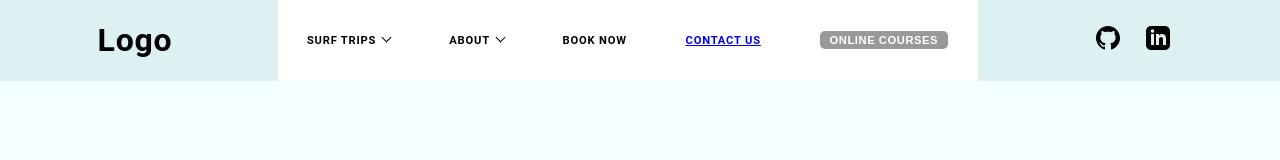
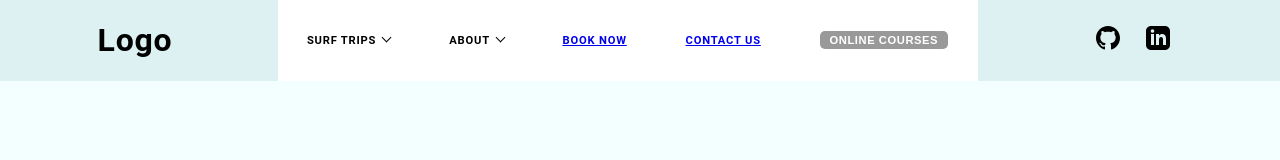
Before and after one commit to AaronoKwok/foam-patrol2, a React (Create React App) app: page /bookNow in a window 1280 px wide. Shown: the top 160 px of the page. Built offline with nearby package versions, Linux system fonts and the light colour scheme.

Commit message:
nav additions

```diff
--- a/src/App.js
+++ b/src/App.js
@@ -1,9 +1,9 @@
 import React from "react"
 import {Routes, Route} from "react-router-dom"
 
-import Header from "./components/header"
-import ContactUs from "./components/contactUs"
-import AboutUs from "./components/aboutUs"
+import Header from "./components/Header"
+import ContactUs from "./components/ContactUs"
+import BookNow from "./components/BookNow"
 
 function App() {
     return (
@@ -12,7 +12,7 @@ function App() {
 
             <Routes>
                 <Route path="/contactUs" element={<ContactUs />} />
-                <Route path="/aboutUs" element={<AboutUs />} />
+                <Route path="/bookNow" element={<BookNow />} />
             </Routes>
         </div>
     )
--- /dev/null
+++ b/src/components/BookNow.js
@@ -0,0 +1,11 @@
+import React from "react"
+
+function BookNow() {
+    return (
+        <div>
+
+        </div>
+    )
+}
+
+export default BookNow
--- a/src/components/contactUs.js
+++ b/src/components/contactUs.js
@@ -0,0 +1,11 @@
+import React from "react"
+
+function ContactUs() {
+    return (
+        <div>
+
+        </div>
+    )
+}
+
+export default ContactUs
--- a/src/components/header.js
+++ b/src/components/header.js
@@ -14,7 +14,7 @@ function Header() {
             <section className="barInNav">
                 <p>SURF TRIPS  &nbsp;<i className="arrow down"></i></p>
                 <p>ABOUT &nbsp;<i className="arrow down"></i></p>
-                <p>BOOK NOW</p>
+                <Link to="/bookNow"><p>BOOK NOW</p></Link>
                 <Link to="/contactUs"><p>CONTACT US</p></Link>
                 <button className="courses">ONLINE COURSES</button>
             </section>
```
Also changed, not shown: src/components/aboutUs.js (deleted), 1 other file (tests, documents, lock files or other folders).
